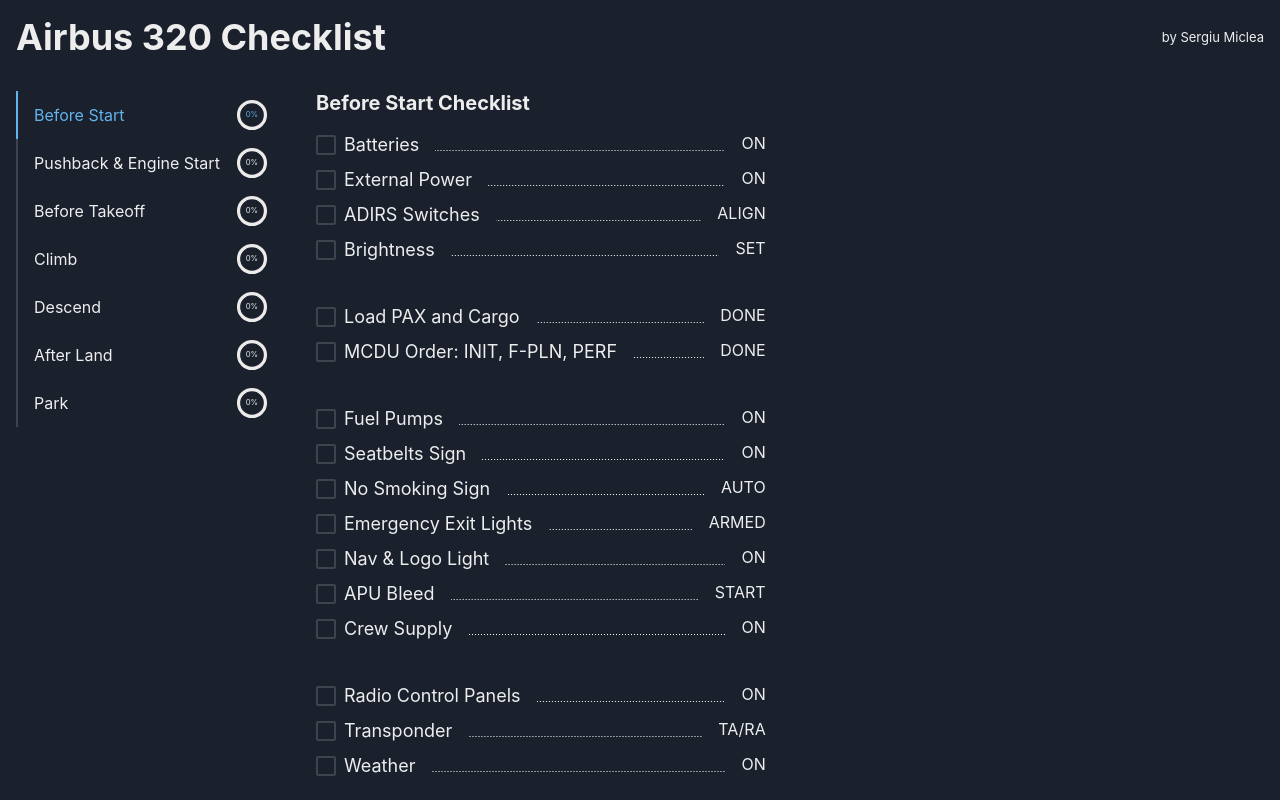
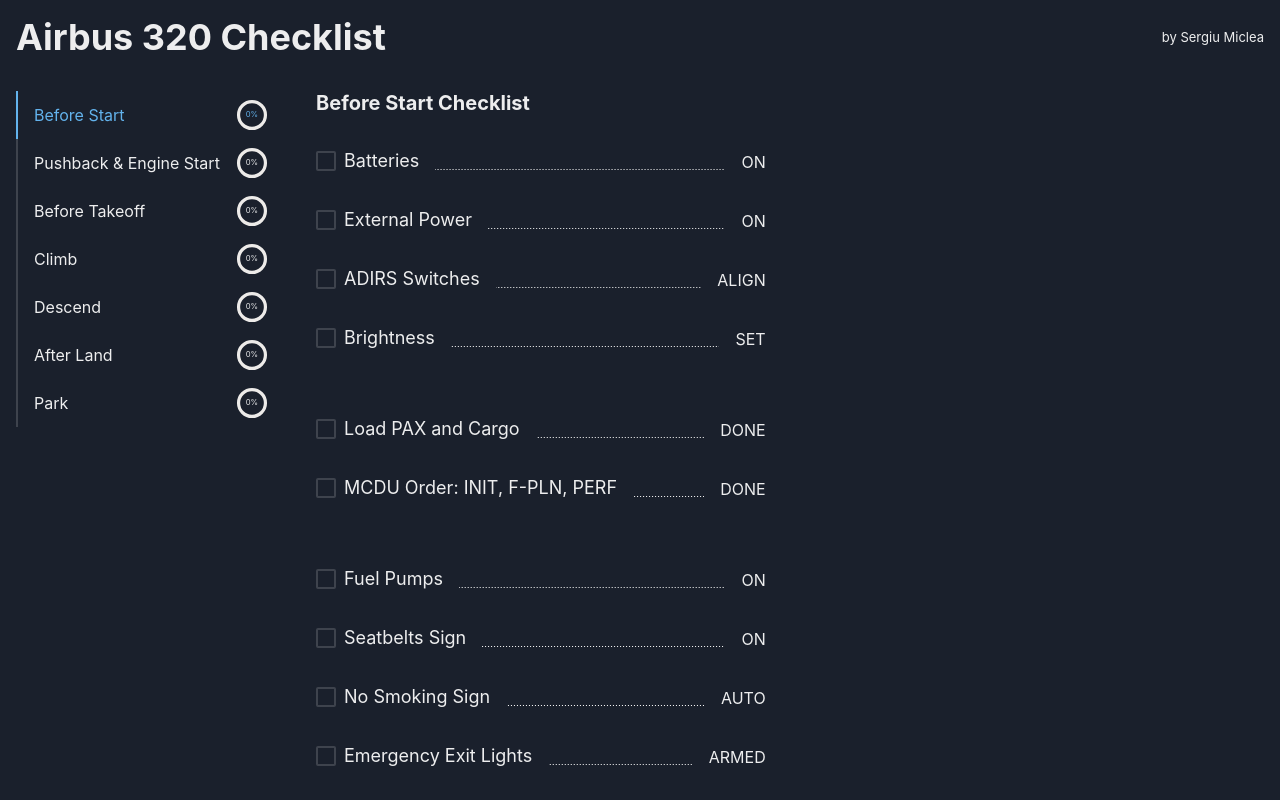
Before and after one commit to smiclea/flightsim-checklist, a React app: page / in a window 1280 px wide. Shown: the top 800 px of the page. Built offline with nearby package versions, Linux system fonts and the light colour scheme.

Commit message:
Larger task list spacing

```diff
--- a/client/containers/ChecklistContainer/modules/ChecklistTasksList.tsx
+++ b/client/containers/ChecklistContainer/modules/ChecklistTasksList.tsx
@@ -12,12 +12,12 @@
   <Flex direction="column" mb={8}>
     {tasks.map((task, i) => (
       checklistTaskIsSeparator(task) ? <Box height={4} key={i} my={2} /> : (
-        <Flex key={task.id}>
+        <Flex key={task.id} alignItems="flex-end">
           <Checkbox
             key={task.id}
             isChecked={task.isDone}
             onChange={e => onTaskChange(task, e.target.checked)}
-            mb={2}
+            py={4}
             size="lg"
           >{task.name}
           </Checkbox>
@@ -27,11 +27,12 @@
             backgroundSize="3px 1px"
             backgroundRepeat="repeat-x"
             flexGrow={1}
-            height="20px"
+            height={1}
             mx={4}
+            mb={5}
             minW="16px"
           />
-          <Flex>
+          <Flex mb={4}>
             {task.status}
           </Flex>
         </Flex>
```
